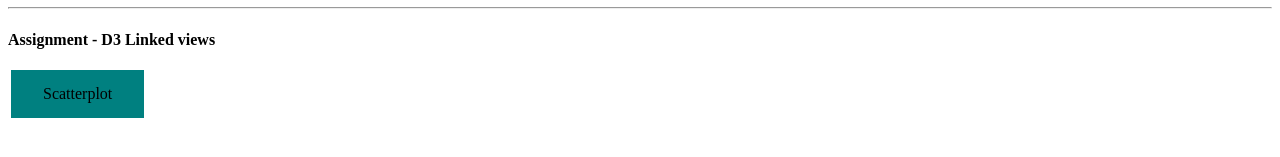
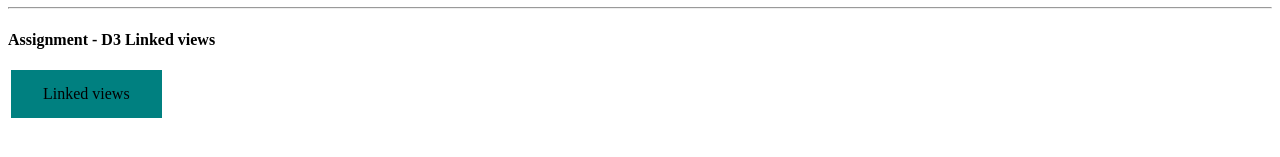
Before and after one commit to NicoleAJansen/DataProc, a plain HTML site: page index.html in a window 1280 px wide. Shown: the part 513-670 px from the top of the page. Drawn offline with Linux system fonts and the light colour scheme.

Commit message:
found small mistake

```diff
--- a/index.html
+++ b/index.html
@@ -50,6 +50,6 @@
     <hr>
     <div id="Week6">
       <h4>Assignment - D3 Linked views</h4>
-      <a href="./homework/Week_6/index.html" class="button">Scatterplot</a>
+      <a href="./homework/Week_6/index.html" class="button">Linked views</a>
     </div>
   </body>
```
